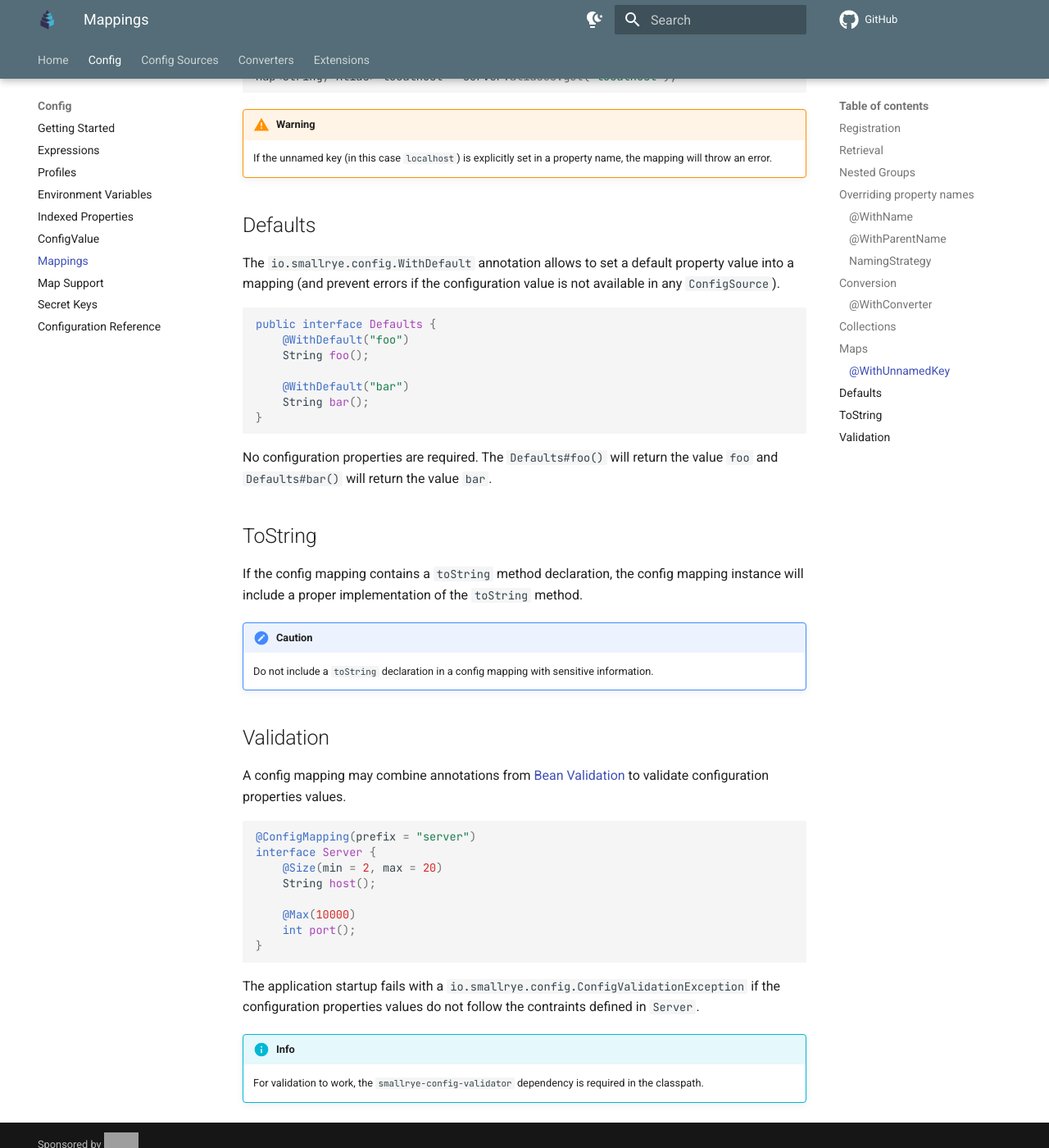
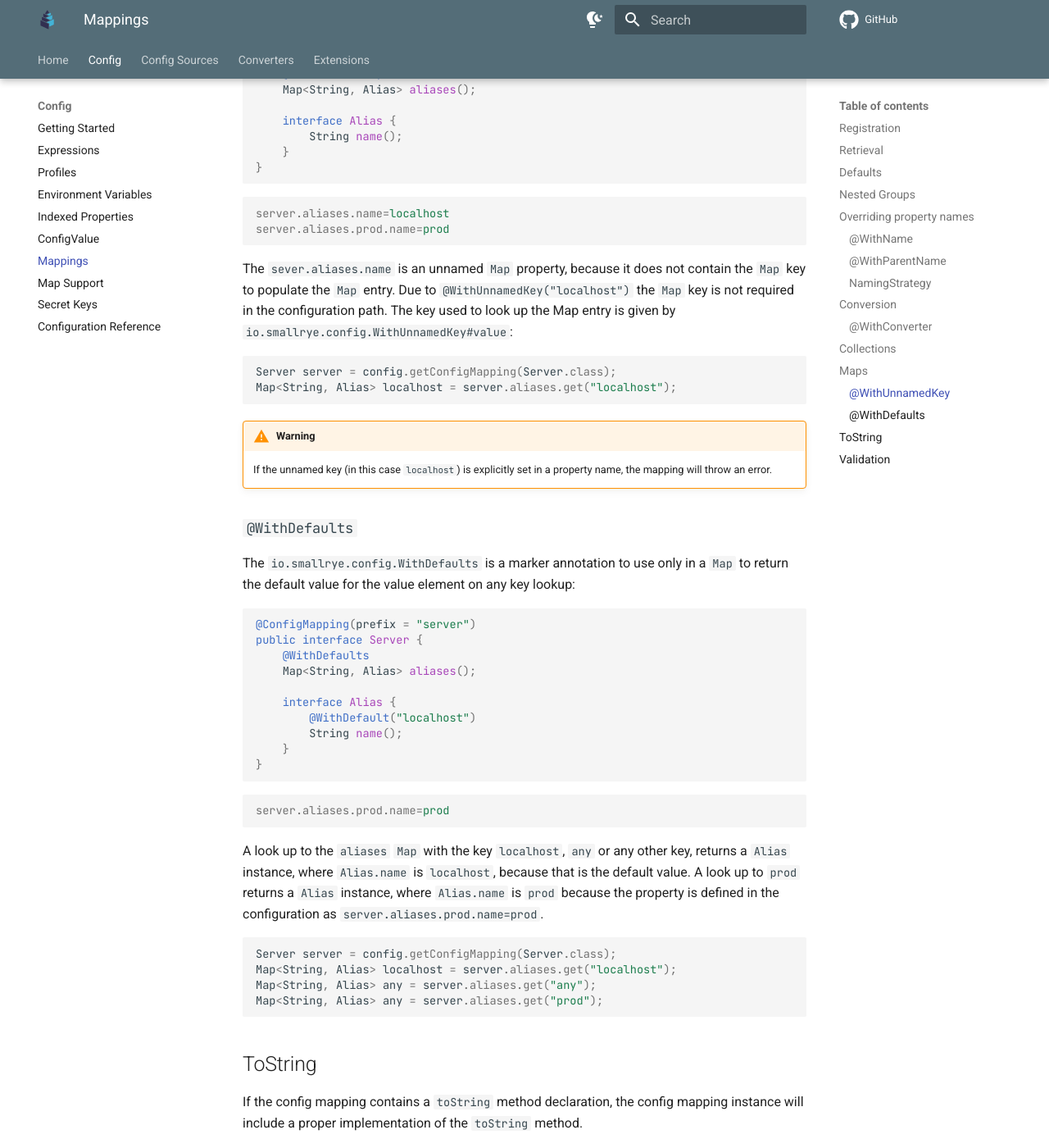
Before and after one commit to smallrye/smallrye-config, an MkDocs documentation site: the page built from documentation/src/main/docs/config/mappings.md, in a window 1280 px wide and 1400 px high, scrolled down 8696 px. Shown: the whole window at 82% size. Built offline with MkDocs 1.6.1 and Material for MkDocs 9.7.7, drawn with Linux system fonts in a browser that asks for light colours; comment, search, counter and statistics services are not loaded; the version menu is left out; some of the changed text lies outside the part shown; grey boxes are pictures that could not be loaded.

Commit message:
@WithDefaults documentation

````diff
--- a/documentation/src/main/docs/config/mappings.md
+++ b/documentation/src/main/docs/config/mappings.md
@@ -74,6 +74,24 @@ Server server = config.getConfigMapping(Server.class);
 For a Config Mapping to be valid, it needs to match every configuration property name contained in the `Config` under
 the specified prefix set in `@ConfigMapping`. This prevents unknown configuration properties in the `Config`. This
 behaviour can be disabled with the configuration `smallrye.config.mapping.validate-unknown=false`.
+
+## Defaults
+
+The `io.smallrye.config.WithDefault` annotation allows to set a default property value into a mapping (and prevent
+errors if the configuration value is not available in any `ConfigSource`).
+
+```java
+public interface Defaults {
+    @WithDefault("foo")
+    String foo();
+
+    @WithDefault("bar")
+    String bar();
+}
+```
+
+No configuration properties are required. The `Defaults#foo()` will return the value `foo` and `Defaults#bar()` will
+return the value `bar`.
 
 ## Nested Groups
 
@@ -423,23 +441,38 @@ Map<String, Alias> localhost = server.aliases.get("localhost");
 
      If the unnamed key (in this case `localhost`) is explicitly set in a property name, the mapping will throw an error.
 
-## Defaults
+### `@WithDefaults`
 
-The `io.smallrye.config.WithDefault` annotation allows to set a default property value into a mapping (and prevent
-errors if the configuration value is not available in any `ConfigSource`).
+The `io.smallrye.config.WithDefaults` is a marker annotation to use only in a `Map` to return the default value for
+the value element on any key lookup:
 
 ```java
-public interface Defaults {
-    @WithDefault("foo")
-    String foo();
+@ConfigMapping(prefix = "server")
+public interface Server {
+    @WithDefaults
+    Map<String, Alias> aliases();
 
-    @WithDefault("bar")
-    String bar();
+    interface Alias {
+        @WithDefault("localhost")
+        String name();
+    }
 }
 ```
 
-No configuration properties are required. The `Defaults#foo()` will return the value `foo` and `Defaults#bar()` will
-return the value `bar`.
+```properties
+server.aliases.prod.name=prod
+```
+
+A look up to the `aliases` `Map` with the key `localhost`, `any` or any other key, returns a `Alias` instance, where
+`Alias.name` is `localhost`, because that is the default value. A look up to `prod` returns a `Alias` instance, where
+`Alias.name` is `prod` because the property is defined in the configuration as `server.aliases.prod.name=prod`.
+
+```java
+Server server = config.getConfigMapping(Server.class);
+Map<String, Alias> localhost = server.aliases.get("localhost");
+Map<String, Alias> any = server.aliases.get("any");
+Map<String, Alias> any = server.aliases.get("prod");
+```
 
 ## ToString
 
````
